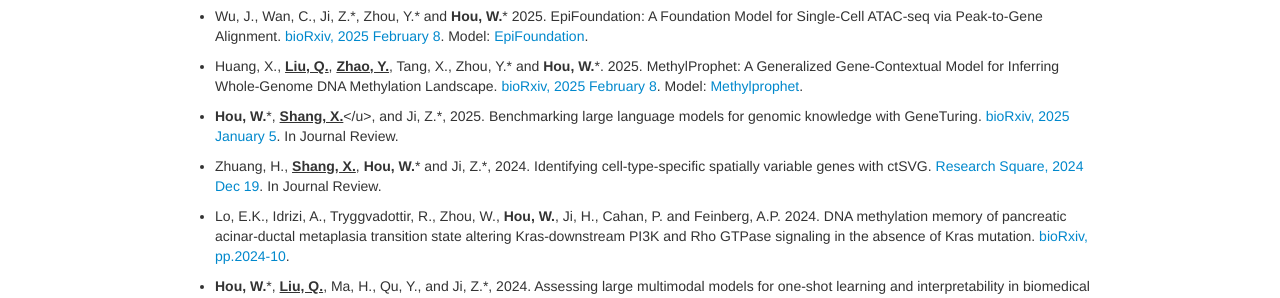
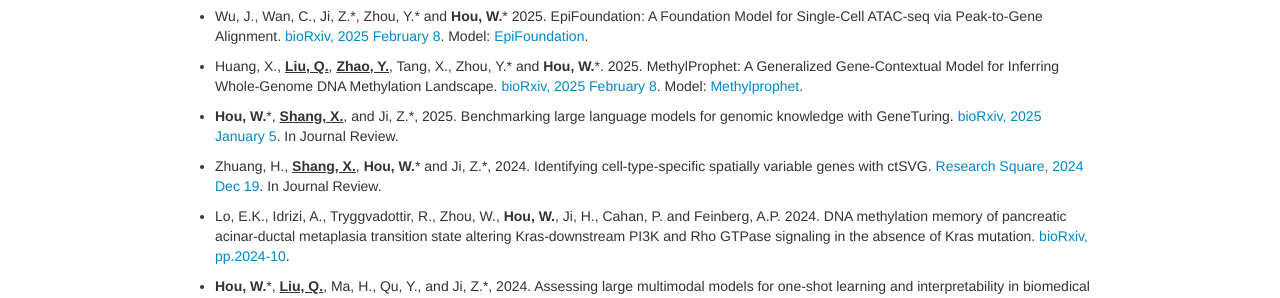
Before and after one commit to Winnie09/Wenpin_Hou, a Jekyll site: the page built from pages/publications.md, in a window 1280 px wide and 900 px high. Shown: the part 257-555 px from the top of the window. Built offline with Jekyll 4.4.1, drawn with Linux system fonts in a browser that asks for light colours.

```diff
--- a/pages/publications.md
+++ b/pages/publications.md
@@ -17,7 +17,7 @@
 - Huang, X., **<u>Liu, Q.</u>**, **<u>Zhao, Y.</u>**, Tang, X., Zhou, Y.\* and **Hou, W.**\*. 2025. MethylProphet: A Generalized Gene-Contextual Model for Inferring
 Whole-Genome DNA Methylation Landscape. [bioRxiv, 2025 February 8](https://www.biorxiv.org/content/10.1101/2025.02.05.636730v1). Model: [Methylprophet](https://github.com/xk-huang/methylprophet/).
 
-- **Hou, W.**\*, **<u>Shang, X.</u>**</u>, and Ji, Z.\*, 2025. Benchmarking large language models for genomic knowledge with GeneTuring.   [bioRxiv, 2025 January 5](https://www.biorxiv.org/content/10.1101/2023.03.11.532238v2). In Journal Review.
+- **Hou, W.**\*, **<u>Shang, X.</u>**, and Ji, Z.\*, 2025. Benchmarking large language models for genomic knowledge with GeneTuring.   [bioRxiv, 2025 January 5](https://www.biorxiv.org/content/10.1101/2023.03.11.532238v2). In Journal Review.
 
 - Zhuang, H., **<u>Shang, X.</u>**, **Hou, W.**\* and Ji, Z.\*, 2024. Identifying cell-type-specific spatially variable genes with ctSVG. [Research Square, 2024 Dec 19](https://pubmed.ncbi.nlm.nih.gov/39764138/). In Journal Review.
 
```
